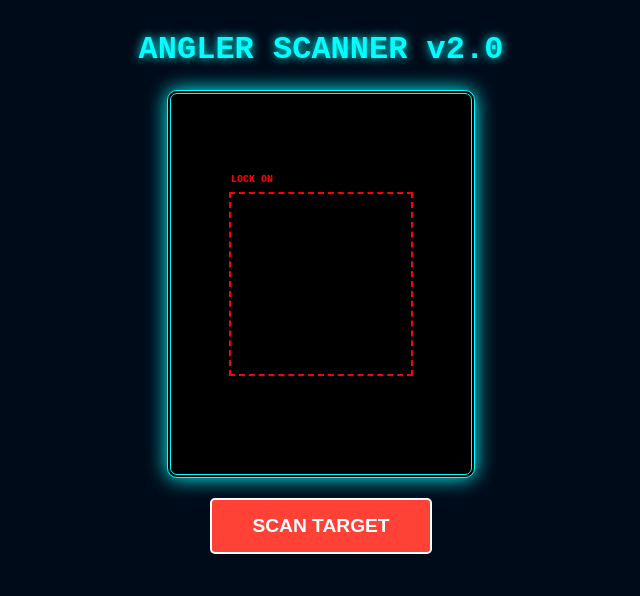
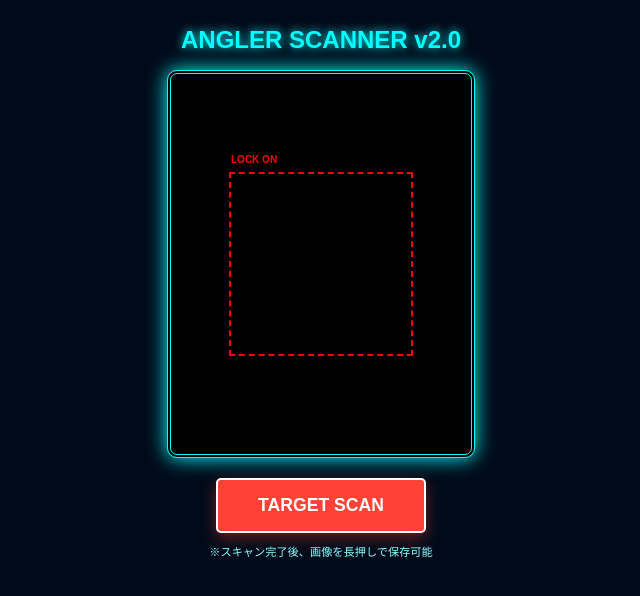
Before and after one commit to maimu1113-coder/fishing-scan, a Flask app: page / in a window 1280 px wide. Shown: the top 596 px of the page, without its empty margins (319-959 px from the left). Run offline with Flask 3, Linux system fonts and the light colour scheme.

Commit message:
Refactor styles and update button interactions
Updated styles for improved layout and visibility. Adjusted button styles and added hints for user interaction.

```diff
--- a/templates/index.html
+++ b/templates/index.html
@@ -5,34 +5,31 @@
     <meta name="viewport" content="width=device-width, initial-scale=1.0, maximum-scale=1.0, user-scalable=no">
     <title>アングラー診断 PRO</title>
     <style>
-        body { background: #000b1a; color: #00ffff; text-align: center; font-family: 'Courier New', sans-serif; margin: 0; padding: 10px; }
+        body { background: #000b1a; color: #00ffff; text-align: center; font-family: 'Hiragino Kaku Gothic ProN', sans-serif; margin: 0; padding: 10px; overflow: hidden; }
         .container { position: relative; width: 300px; height: 380px; margin: 0 auto; background: #000; border: 4px double #00ffff; border-radius: 10px; overflow: hidden; box-shadow: 0 0 20px #00ffff; }
         video, canvas { position: absolute; top: 0; left: 0; width: 100%; height: 100%; object-fit: cover; }
 
-        /* ターゲットマーカー */
-        .target-box { position: absolute; top: 50%; left: 50%; transform: translate(-50%, -50%); width: 180px; height: 180px; border: 2px dashed #ff0000; z-index: 20; display: block; }
+        .target-box { position: absolute; top: 50%; left: 50%; transform: translate(-50%, -50%); width: 180px; height: 180px; border: 2px dashed #ff0000; z-index: 20; }
         .target-box::before { content: "LOCK ON"; position: absolute; top: -20px; left: 0; color: #ff0000; font-size: 10px; font-weight: bold; }
 
-        /* 殺気ゲージ */
-        .gauge-container { position: absolute; bottom: 80px; left: 10%; width: 80%; height: 10px; border: 1px solid #00ffff; z-index: 25; display: none; }
-        .gauge-fill { width: 0%; height: 100%; background: linear-gradient(90deg, #00ffff, #ff0000); transition: width 0.1s; }
+        .gauge-container { position: absolute; bottom: 80px; left: 10%; width: 80%; height: 12px; border: 1px solid #00ffff; z-index: 25; display: none; background: rgba(0,0,0,0.5); }
+        .gauge-fill { width: 0%; height: 100%; background: linear-gradient(90deg, #00ffff, #ff0000); }
 
-        /* スキャン演出 */
-        .scan-line { position: absolute; top: 0; left: 0; width: 100%; height: 5px; background: rgba(255,255,255,0.8); box-shadow: 0 0 15px #ff0000; z-index: 30; display: none; animation: scan 1.2s infinite; }
+        .scan-line { position: absolute; top: 0; left: 0; width: 100%; height: 5px; background: rgba(255,255,255,0.8); box-shadow: 0 0 15px #ff0000; z-index: 30; display: none; animation: scan 1.2s infinite linear; }
         @keyframes scan { 0% { top: 0; } 100% { top: 100%; } }
 
-        /* 結果オーバーレイ */
-        .result-overlay { position: absolute; top: 0; left: 0; width: 100%; height: 100%; background: rgba(0, 11, 26, 0.85); color: #fff; z-index: 40; display: none; padding: 20px; box-sizing: border-box; border: 2px solid #00ffff; }
-        .result-header { font-size: 1.2rem; color: #ffdc00; margin-bottom: 10px; border-bottom: 2px solid #ffdc00; }
-        .result-content { font-size: 0.9rem; text-align: left; line-height: 1.8; }
+        .result-overlay { position: absolute; top: 0; left: 0; width: 100%; height: 100%; background: rgba(0, 11, 26, 0.9); color: #fff; z-index: 40; display: none; padding: 20px; box-sizing: border-box; border: 2px solid #00ffff; }
+        .result-header { font-size: 1.2rem; color: #ffdc00; margin-bottom: 15px; border-bottom: 2px solid #ffdc00; padding-bottom: 5px; }
+        .result-content { font-size: 0.9rem; text-align: left; line-height: 1.8; white-space: pre-wrap; }
 
-        .btn { background: #ff4136; color: #fff; padding: 15px 40px; border-radius: 5px; border: 2px solid #fff; font-weight: bold; margin-top: 20px; font-size: 1.2rem; cursor: pointer; text-transform: uppercase; }
+        .btn { background: #ff4136; color: #fff; padding: 15px 40px; border-radius: 5px; border: 2px solid #fff; font-weight: bold; margin-top: 20px; font-size: 1.1rem; cursor: pointer; box-shadow: 0 5px 15px rgba(255,65,54,0.4); }
+        .save-hint { font-size: 0.7rem; color: #88ffff; margin-top: 10px; }
     </style>
 </head>
 <body>
-    <h1 style="text-shadow: 0 0 10px #00ffff;">ANGLER SCANNER v2.0</h1>
+    <h1 style="text-shadow: 0 0 10px #00ffff; font-size: 1.5rem;">ANGLER SCANNER v2.0</h1>
 
-    <div class="container">
+    <div class="container" id="captureArea">
         <video id="video" autoplay playsinline muted></video>
         <canvas id="canvas" style="display:none;"></canvas>
         <div class="target-box" id="marker"></div>
@@ -46,11 +43,12 @@
         <div id="resultOverlay" class="result-overlay">
             <div class="result-header">【アングラー鑑定書】</div>
             <div class="result-content" id="resultText"></div>
-            <button onclick="location.reload()" style="background:none; border:1px solid #00ffff; color:#00ffff; margin-top:20px; cursor:pointer;">RE-SCAN</button>
+            <button onclick="location.reload()" style="background:none; border:1px solid #00ffff; color:#00ffff; margin-top:20px; padding:5px 15px; cursor:pointer;">RE-SCAN</button>
         </div>
     </div>
 
-    <button id="snap" class="btn">SCAN TARGET</button>
+    <button id="snap" class="btn">TARGET SCAN</button>
+    <p class="save-hint">※スキャン完了後、画像を長押しで保存可能</p>
 
     <script>
         const video = document.getElementById('video');
@@ -72,25 +70,20 @@
         navigator.mediaDevices.getUserMedia({ video: { facingMode: "user" } }).then(s => {
             video.srcObject = s;
             video.play();
-        });
+        }).catch(e => alert("カメラを許可してください"));
 
         snapBtn.addEventListener('click', () => {
-            speak("スキャンを開始。対象の殺気を測定します。");
+            speak("スキャンを開始。対象の殺気を測定します。動かないでください。");
 
-            snapBtn.style.display = 'none';
+            snapBtn.style.visibility = 'hidden';
             scanLine.style.display = 'block';
             gaugeBox.style.display = 'block';
-            marker.style.border = '2px solid #ff0000';
 
-            // 殺気ゲージのアニメーション
             let width = 0;
             const interval = setInterval(() => {
-                if (width >= 100) {
-                    clearInterval(interval);
-                } else {
-                    width += 2;
-                    gaugeFill.style.width = width + '%';
-                }
+                width += 2;
+                gaugeFill.style.width = width + '%';
+                if (width >= 100) clearInterval(interval);
             }, 50);
 
             fetch('/analyze', { method: 'POST', headers: {'Content-Type': 'application/json'}, body: JSON.stringify({}) })
@@ -102,6 +95,7 @@
                     canvas.height = video.videoHeight;
                     ctx.drawImage(video, 0, 0);
 
+                    canvas.style.display = 'block';
                     scanLine.style.display = 'none';
                     gaugeBox.style.display = 'none';
                     marker.style.display = 'none';
```
